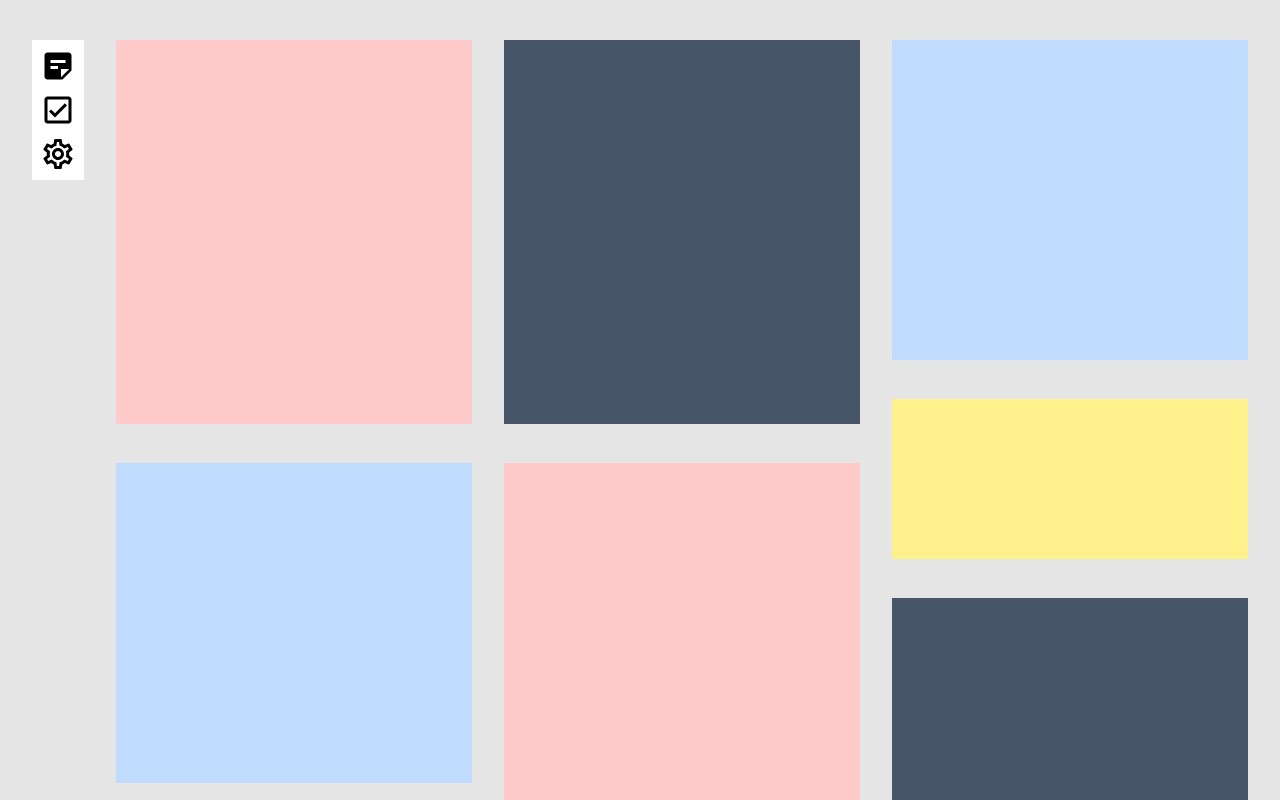
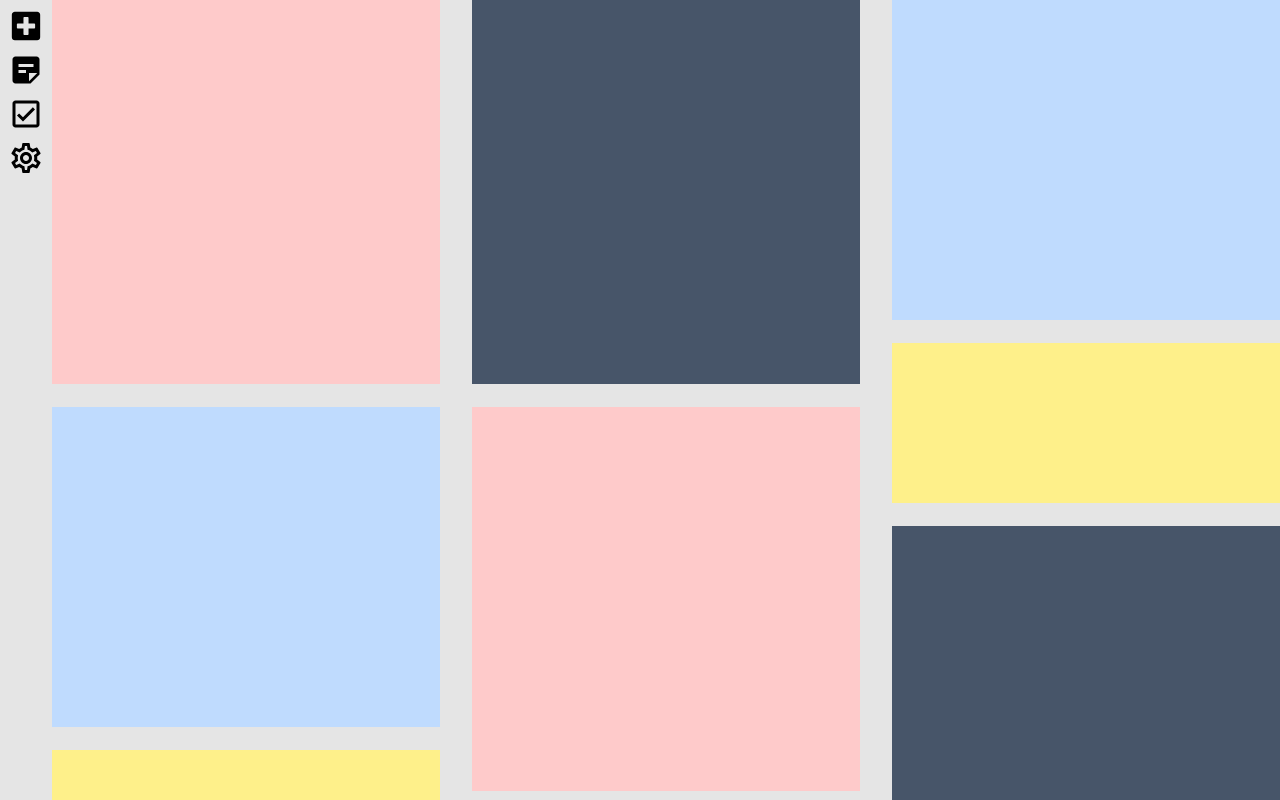
Before and after one commit to artur-michalak/react-notes, a Next.js app: page / in a window 1280 px wide. Shown: the top 800 px of the page. Built offline with nearby package versions, Linux system fonts and the light colour scheme; a web font is replaced by a local one; what tw-elements would draw is missing.

Commit message:
add note modal

```diff
--- a/app/globals.css
+++ b/app/globals.css
@@ -12,3 +12,7 @@
 body {
     @apply bg-disabled text-contrast
 }
+
+.ant-btn-primary {
+    @apply bg-primary
+}
--- a/app/layout.tsx
+++ b/app/layout.tsx
@@ -1,10 +1,10 @@
 import type { Metadata } from "next";
-import './globals.css';
+import "./globals.css";
 
-import classNames from 'classnames';
-import { Sofia_Sans } from 'next/font/google';
+import classNames from "classnames";
+import { Sofia_Sans } from "next/font/google";
 
-import Nav from '@/content/nav';
+import Nav from "@/content/nav";
 
 const sofia = Sofia_Sans({ subsets: ["latin"] });
 
@@ -20,10 +20,15 @@ export default function RootLayout({
 }) {
   return (
     <html lang="en">
-      <body className={classNames(sofia.className, 'min-h-screen flex flex-col  md:flex-row items-end md:items-start py-10 md:mx-8 gap-8')}>
-        <Nav />
-        {children}
-      </body>
+        <body
+          className={classNames(
+            sofia.className,
+            "min-h-screen flex flex-col md:flex-row items-end md:items-stretch"
+          )}
+        >
+          <Nav />
+          {children}
+        </body>
     </html>
   );
 }
--- a/app/page.tsx
+++ b/app/page.tsx
@@ -1,13 +1,17 @@
 import List from "@/components/list";
+import AddNote from "@/content/add-note";
 
 export default function Home() {
   return (
-    <main className="flex-grow w-full">
+    <div className="flex-grow">
+      <AddNote />
+      <main>
         <List
           items={[
             {
               className: "h-96 bg-red-200",
               children: null,
+              isTask: true,
             },
             {
               className: "h-80 bg-blue-200",
@@ -40,5 +44,6 @@ export default function Home() {
           ]}
         />
       </main>
+    </div>
   );
 }
--- /dev/null
+++ b/app/settings/page.tsx
@@ -0,0 +1,3 @@
+export default function Settings() {
+    return <div></div>
+}
--- a/components/list.tsx
+++ b/components/list.tsx
@@ -1,25 +1,40 @@
 "use client";
 
-import classNames from "classnames";
-import { LiHTMLAttributes, useDeferredValue } from "react";
+import classNames from 'classnames';
+import { LiHTMLAttributes, useCallback, useDeferredValue, useState } from 'react';
+
+import Container from '@/components/container';
+import useEventObserver from '@/hooks/useEventObserver';
 
 interface ListProps {
-  items: LiHTMLAttributes<HTMLLIElement>[];
+  items: (LiHTMLAttributes<HTMLLIElement> & { isTask?: boolean })[];
 }
 
 function List(props: ListProps) {
-  const items = useDeferredValue(props.items);
+  const [filteredItems, setItems] = useState(props.items);
+
+  const filterItems = useCallback(
+    (isTask?: boolean) =>
+      setItems(props.items.filter((x) => x?.isTask == isTask)),
+    [props.items]
+  );
+  useEventObserver(
+    "set-items-filter",
+    filterItems as unknown as EventListenerOrEventListenerObject
+  );
+  const items = useDeferredValue(filteredItems);
 
   // TODO: https://developer.mozilla.org/en-US/docs/Web/CSS/CSS_grid_layout/Masonry_layout
   return (
     <ul className="w-full xl:columns-3 md:columns-2 gap-8">
       {items.map(({ children, className }, key) => (
-        <li
+        <Container
+          type="li"
           key={key}
-          className={classNames("inline-block w-full mb-8", className)}
+          className={classNames("inline-block w-full mb-4", className)}
         >
           {children}
-        </li>
+        </Container>
       ))}
     </ul>
   );
--- /dev/null
+++ b/content/add-note.tsx
@@ -0,0 +1,40 @@
+"use client";
+
+import { Form, Input, Modal, Checkbox } from "antd";
+import { memo, useCallback, useState } from "react";
+
+import useEventObserver from "@/hooks/useEventObserver";
+
+const { TextArea } = Input;
+
+function AddNote() {
+  const [open, setOpen] = useState(false);
+  const addNote = useCallback(() => setOpen((o) => !o), []);
+  useEventObserver("add-note-open-dialog", addNote);
+
+  const [form] = Form.useForm();
+
+  const handleCreate = () => {
+    form.validateFields().then((values) => {
+      form.resetFields();
+      console.log(values);
+      setOpen(false);
+    });
+  };
+
+  return (
+    <Modal open={open} onOk={handleCreate} onCancel={() => setOpen(false)}>
+      <Form form={form}>
+        <h2 className="text-2xl">New note</h2>
+        <Form.Item label="Note" name="note" hasFeedback rules={[{required: true, message: "enter your message"}]}>
+          <TextArea />
+        </Form.Item>
+        <Form.Item label="Is a task" name="isTask" valuePropName="checked">
+          <Checkbox />
+        </Form.Item>
+      </Form>
+    </Modal>
+  );
+}
+
+export default memo(AddNote);
--- a/content/nav.tsx
+++ b/content/nav.tsx
@@ -2,6 +2,7 @@
 
 import Link from "next/link";
 import { memo, useEffect, useState } from "react";
+import { FaPlusSquare } from "react-icons/fa";
 import {
   MdOutlineCheckBox,
   MdOutlineSettings,
@@ -9,19 +10,26 @@ import {
 } from "react-icons/md";
 
 import Container from "@/components/container";
+import classNames from "classnames";
+import dispatchEvent from "@/utils/dispatchEvent";
 
 function Nav() {
   const [links] = useState([
     {
-      link: "",
+      Icon: FaPlusSquare,
+      className: "scale-90 hover:scale-95",
+      onClick: () => dispatchEvent("add-note-open-dialog"),
+    },
+    {
+      link: "/",
       Icon: MdStickyNote2,
     },
     {
-      link: "",
+      link: "/",
       Icon: MdOutlineCheckBox,
     },
     {
-      link: "",
+      link: "/",
       Icon: MdOutlineSettings,
     },
   ]);
@@ -35,18 +43,37 @@ function Nav() {
   }, []);
 
   return (
-    <Container type="nav" className="flex md:flex-col gap-2 text-4xl bg-white">
-      {links.map(({ link, Icon }) => (
+    <Container type="nav" className="flex md:flex-col gap-2 text-4xl">
+      {links.map(({ link, Icon, className, ...props }) =>
+        link ? (
           <Link
             data-te-ripple-init
             data-te-ripple-color="primary"
             key={Icon.name}
             href={link}
-          className="outline-none focus-visible:text-primary hover:scale-105 transition-colors rounded-xl"
+            className={classNames(
+              "outline-none focus-visible:text-primary hover:scale-105 transition-colors rounded-xl",
+              className
+            )}
+            {...props}
           >
             <Icon />
           </Link>
-      ))}
+        ) : (
+          <button
+            data-te-ripple-init
+            data-te-ripple-color="primary"
+            key={Icon.name}
+            className={classNames(
+              "outline-none focus-visible:text-primary hover:scale-105 transition-colors rounded-xl",
+              className
+            )}
+            {...props}
+          >
+            <Icon />
+          </button>
+        )
+      )}
     </Container>
   );
 }
--- /dev/null
+++ b/hooks/useEventObserver.ts
@@ -0,0 +1,13 @@
+import { useEffect } from "react";
+
+function useEventObserver(
+  eventName: string,
+  callback: EventListenerOrEventListenerObject
+) {
+  useEffect(() => {
+    document.addEventListener(eventName, callback);
+    return () => document.addEventListener(eventName, callback);
+  });
+}
+
+export default useEventObserver;
--- a/package.json
+++ b/package.json
@@ -15,6 +15,7 @@
     "next": "14.0.4",
     "react": "^18",
     "react-dom": "^18",
+    "react-hook-form": "^7.49.2",
     "react-icons": "^4.12.0",
     "react-query": "^3.39.3",
     "tw-elements": "^1.1.0",
--- /dev/null
+++ b/utils/dispatchEvent.ts
@@ -0,0 +1,6 @@
+function dispatchEvent(eventName: string, detail?: unknown) {
+  const event = new CustomEvent(eventName, { detail });
+  document.dispatchEvent(event);
+}
+
+export default dispatchEvent;
```
Also changed, not shown: 1 other file (tests, documents, lock files or other folders). Lines whose indentation alone changed are shown as unchanged.
